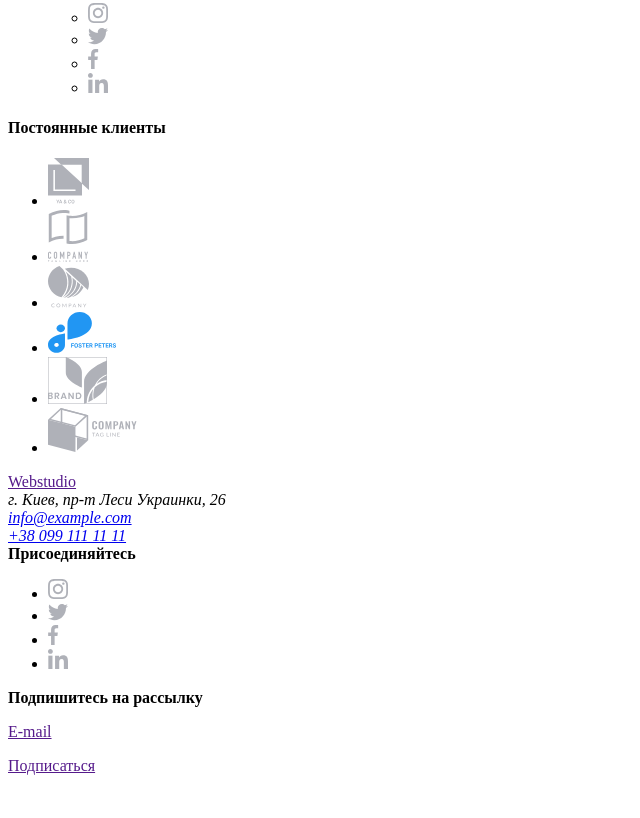
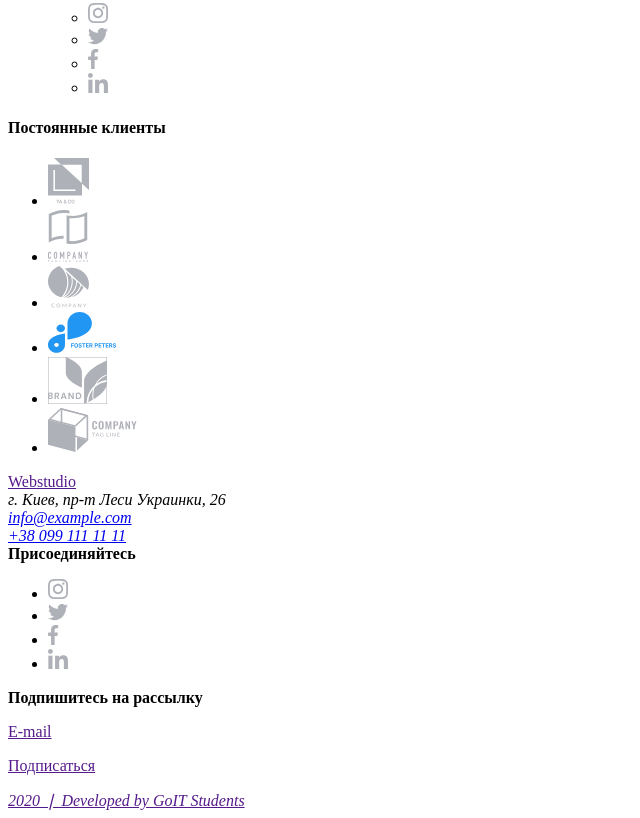
Before and after one commit to tatyanazhuravlova/goit-markup-hw-01, a plain HTML site: page index.html in a window 1280 px wide. Shown: the part 3841-4659 px from the top of the page, without its empty margins (0-640 px from the left). Before the commit the page ends 4632 px from the top, so only its background shows below. Drawn offline with Linux system fonts and the light colour scheme.

Commit message:
Добавление создателя сайта

```diff
--- a/index.html
+++ b/index.html
@@ -291,12 +291,14 @@
       </section>
     </main>
     <footer>
+      <!--Адрес компании-->
       <a href=""><span class="logo">Web</span>studio</a>
       <address>
         г. Киев, пр-т Леси Украинки, 26 <br />
         <a href="mailto:info@example.com">info@example.com </a> <br />
         <a href="tel:+380991111111">+38 099 111 11 11</a>
       </address>
+      <!--Соцсети-->
       <b>Присоединяйтесь</b>
       <ul>
         <li>
@@ -320,9 +322,12 @@
           /></a>
         </li>
       </ul>
+      <!--Формы-->
       <b>Подпишитесь на рассылку</b>
       <p><a href="">E-mail</a></p>
       <p><a href="">Подписаться</a></p>
+      <!--Создатель сайта-->
+      <address><a href="">2020 &#10072 Developed by GoIT Students</a></address>
     </footer>
   </body>
 </html>
```
